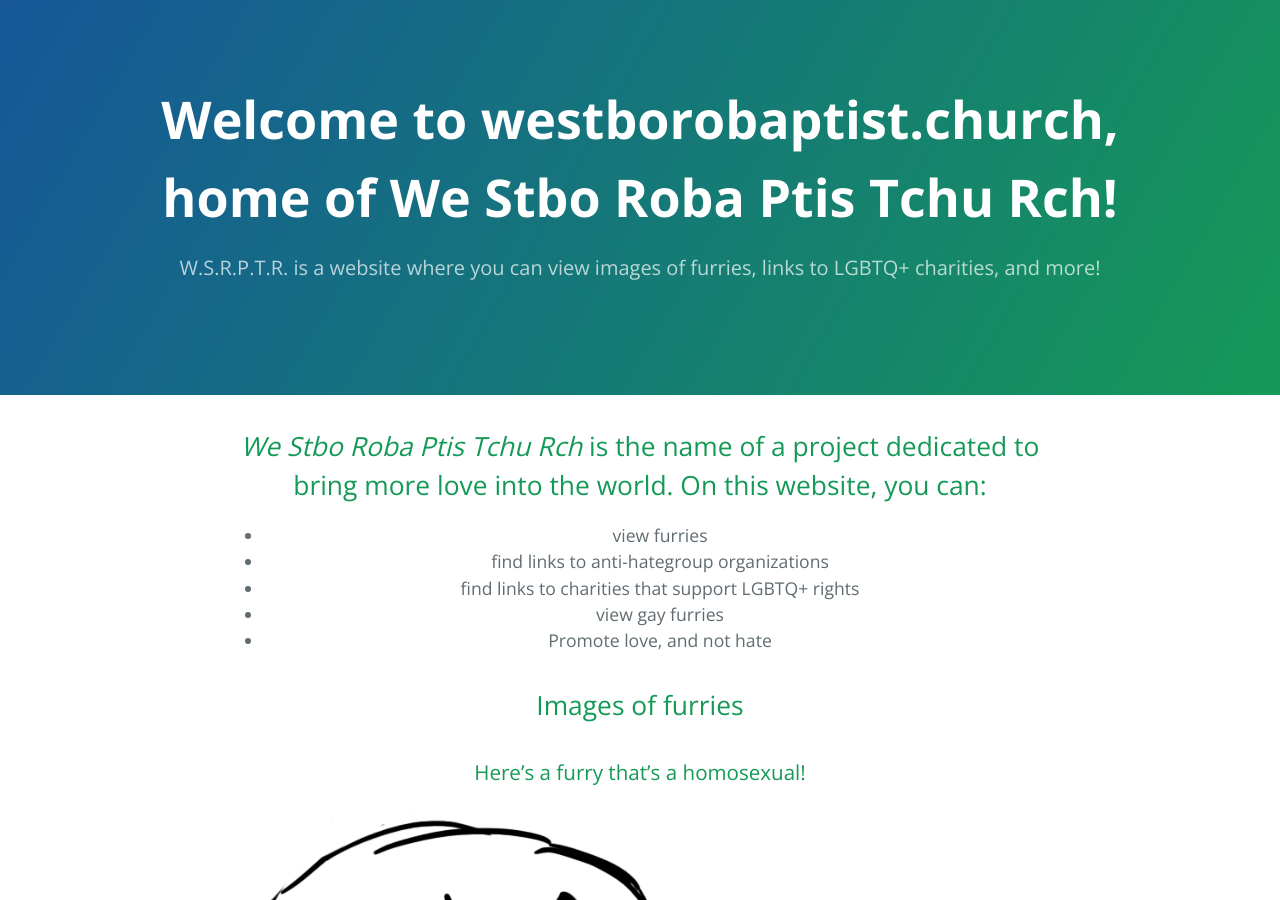
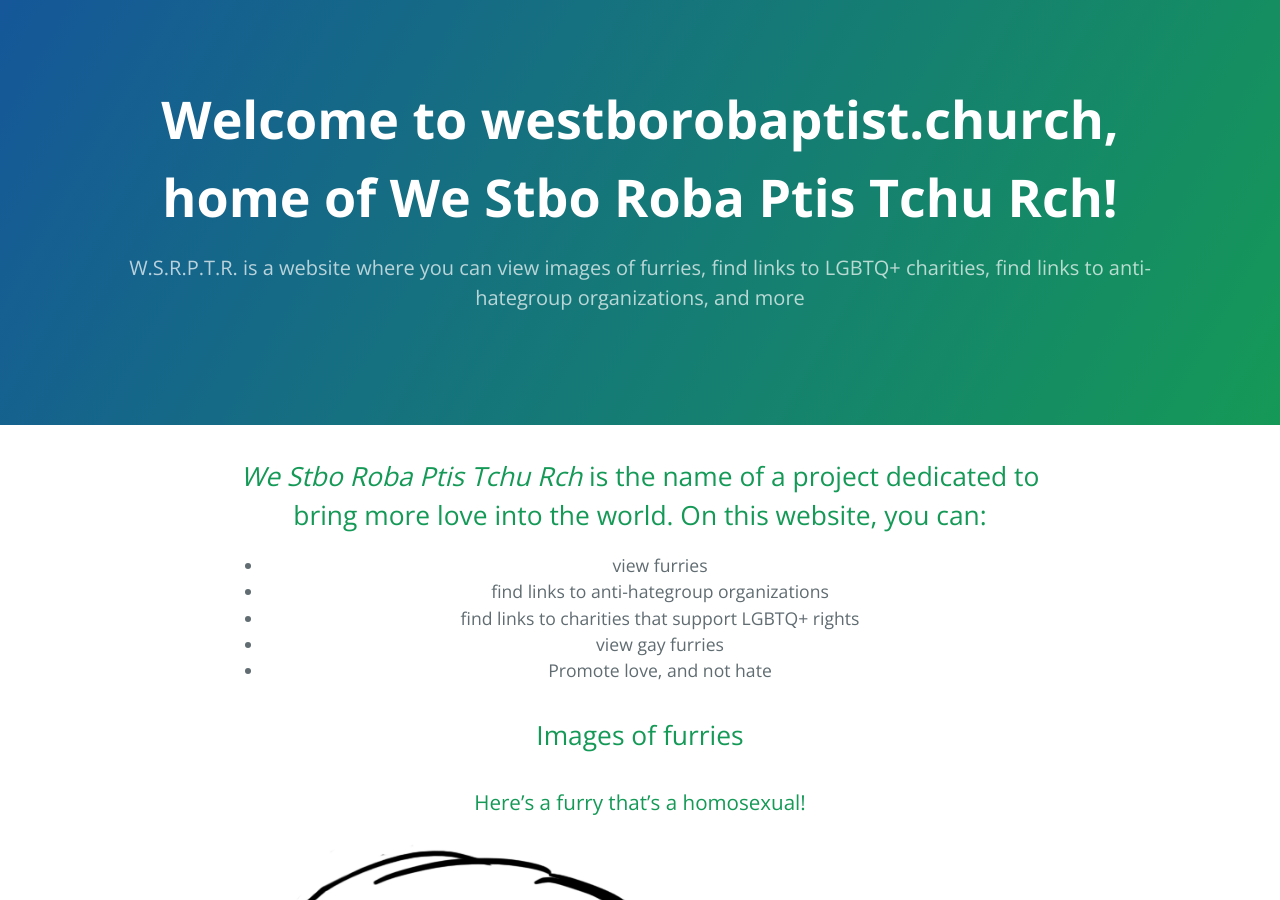
Before and after one commit to averyburnettmiller/cayman, a Jekyll site: the page built from index.md, in a window 1280 px wide and 900 px high. Built offline with Jekyll 4.4.1, drawn with Linux system fonts in a browser that asks for light colours; our own code applies the rules of GitHub Pages for plain Markdown files.

Commit message:
Update _config.yml

```diff
--- a/_config.yml
+++ b/_config.yml
@@ -1,5 +1,5 @@
 title: We Stbo Roba Ptis Tchu Rch (Furries and LGBTQ+ charities)
-description: W.S.R.P.T.R. is a website where you can view images of furries, links to LGBTQ+ charities, and more!
+description: W.S.R.P.T.R. is a website where you can view images of furries, find links to LGBTQ+ charities, find links to anti-hategroup organizations, and more
 show_downloads: false
 google_analytics:
 theme: jekyll-theme-cayman
```
